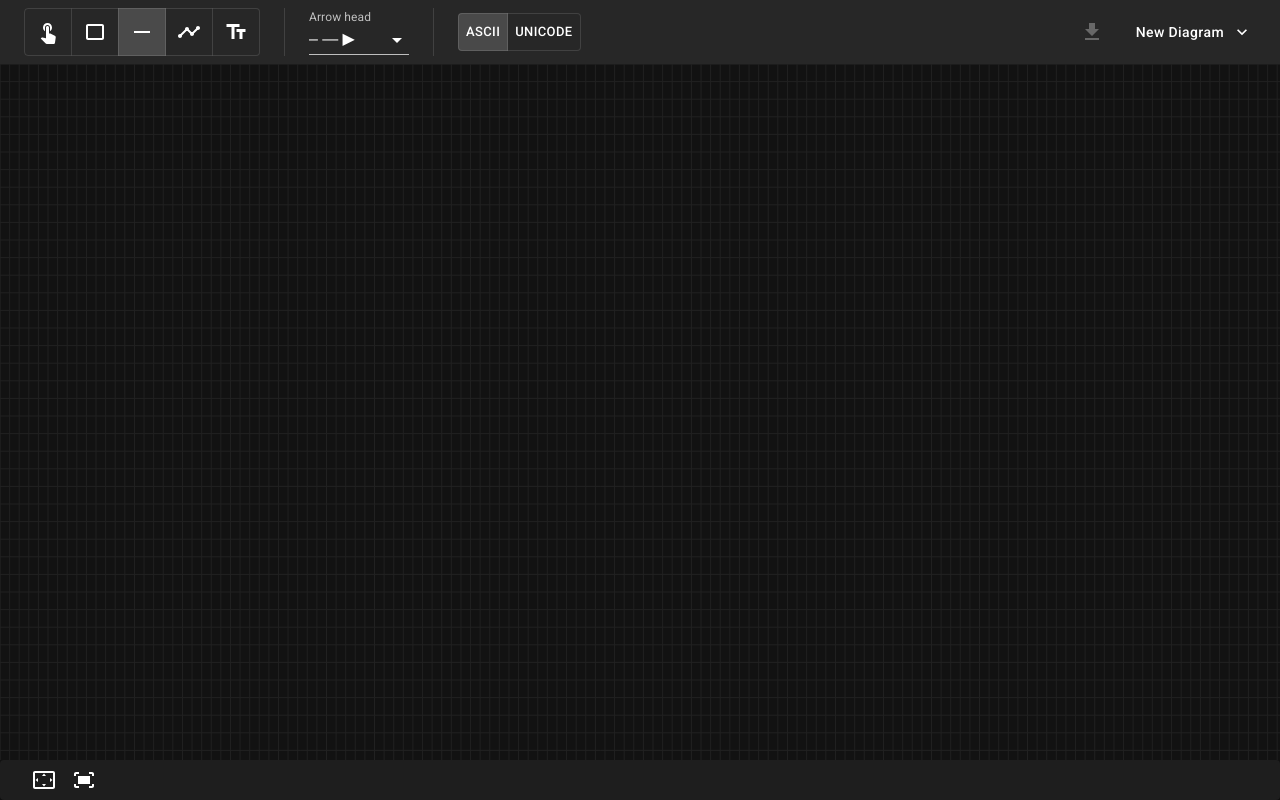
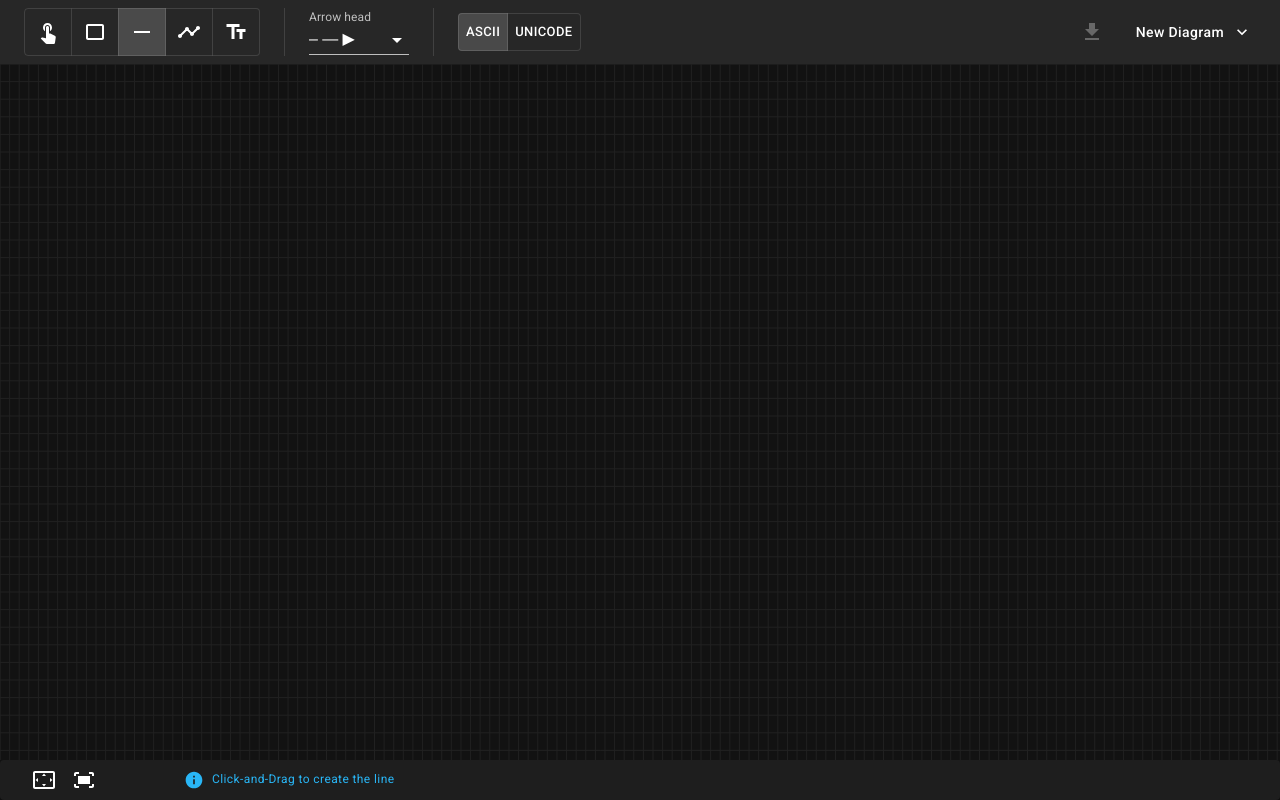
Before and after one commit to hhourani27/asciip, a React (Create React App) app: page / in a window 1280 px wide. Both pictures are taken after a click on the button 142 px from the left and 32 px from the top of the page. Built offline with nearby package versions, Linux system fonts and the light colour scheme; a web font is replaced by a local one.

Commit message:
Add Footer tips

```diff
--- a/src/App.tsx
+++ b/src/App.tsx
@@ -5,7 +5,7 @@ import Canvas from "./components/canvas/Canvas";
 import { useAppDispatch, useAppSelector } from "./store/hooks";
 import { diagramActions } from "./store/diagramSlice";
 import { isShortcutsEnabled } from "./store/shortcuts";
-import { Footer } from "./components/Footer";
+import { Footer } from "./components/footer/Footer";
 
 function App() {
   const dispatch = useAppDispatch();
--- a/src/components/Footer.tsx
+++ b/src/components/footer/Footer.tsx
@@ -1,8 +1,9 @@
 import { IconButton, Paper, Tooltip } from "@mui/material";
 import SettingsOverscanIcon from "@mui/icons-material/SettingsOverscan";
 import FitScreenIcon from "@mui/icons-material/FitScreen";
-import { diagramActions } from "../store/diagramSlice";
-import { useAppDispatch } from "../store/hooks";
+import { diagramActions } from "../../store/diagramSlice";
+import { useAppDispatch } from "../../store/hooks";
+import { FooterTip } from "./FooterTip";
 
 export function Footer(): JSX.Element {
   const dispatch = useAppDispatch();
@@ -11,6 +12,8 @@ export function Footer(): JSX.Element {
     <Paper
       component="footer"
       sx={{
+        display: "flex",
+        alignItems: "center",
         py: 0,
         px: 3,
       }}
@@ -33,6 +36,7 @@ export function Footer(): JSX.Element {
           <FitScreenIcon fontSize="inherit" />
         </IconButton>
       </Tooltip>
+      <FooterTip />
     </Paper>
   );
 }
--- /dev/null
+++ b/src/components/footer/FooterTip.tsx
@@ -0,0 +1,42 @@
+import { Box, Typography } from "@mui/material";
+import { useAppSelector } from "../../store/hooks";
+import { diagramSelectors } from "../../store/diagramSlice";
+import InfoIcon from "@mui/icons-material/Info";
+export function FooterTip(): JSX.Element {
+  const isTextBeingWritten = useAppSelector(
+    (state) => diagramSelectors.currentEditedText(state) != null
+  );
+  const isLineToolSelected = useAppSelector(
+    (state) => state.diagram.selectedTool === "LINE"
+  );
+  const isMultiSegmmentLineToolSelected = useAppSelector(
+    (state) => state.diagram.selectedTool === "MULTI_SEGMENT_LINE"
+  );
+
+  const tip: string | null = isTextBeingWritten
+    ? "Press Ctrl+Enter to complete editing text"
+    : isLineToolSelected
+    ? "Click-and-Drag to create the line"
+    : isMultiSegmmentLineToolSelected
+    ? "Click once, and then click again to position the segments"
+    : null;
+
+  return (
+    <Box
+      sx={{
+        ml: 10,
+        display: "flex",
+        alignItems: "center",
+        gap: 1,
+        color: "info.main",
+      }}
+    >
+      {tip && (
+        <>
+          <InfoIcon fontSize="small" />
+          <Typography variant="caption">{tip}</Typography>
+        </>
+      )}
+    </Box>
+  );
+}
--- a/src/components/toolbar/SelectArrowHeadStyle.tsx
+++ b/src/components/toolbar/SelectArrowHeadStyle.tsx
@@ -110,7 +110,7 @@ export function SelectArrowHeadStyle(): JSX.Element {
         onChange={handleArrowStyleChange}
       >
         {Object.keys(arrowHeadStyleDisplay).map((value) => (
-          <MenuItem value={value} sx={{ pt: 0.5, pb: 0.5 }}>
+          <MenuItem key={value} value={value} sx={{ pt: 0.5, pb: 0.5 }}>
             <Tooltip
               title={arrowHeadStyleDisplay[value as ARROW_STYLE].tooltip}
               arrow
--- a/src/components/toolbar/SelectLineStyle.tsx
+++ b/src/components/toolbar/SelectLineStyle.tsx
@@ -107,7 +107,7 @@ export function SelectLineStyle(): JSX.Element {
         onChange={handleLineStyleChange}
       >
         {Object.keys(lineStyleDisplay).map((value) => (
-          <MenuItem value={value} sx={{ pt: 0.5, pb: 0.5 }}>
+          <MenuItem key={value} value={value} sx={{ pt: 0.5, pb: 0.5 }}>
             <Tooltip
               title={lineStyleDisplay[value as LINE_STYLE].tooltip}
               arrow
```
